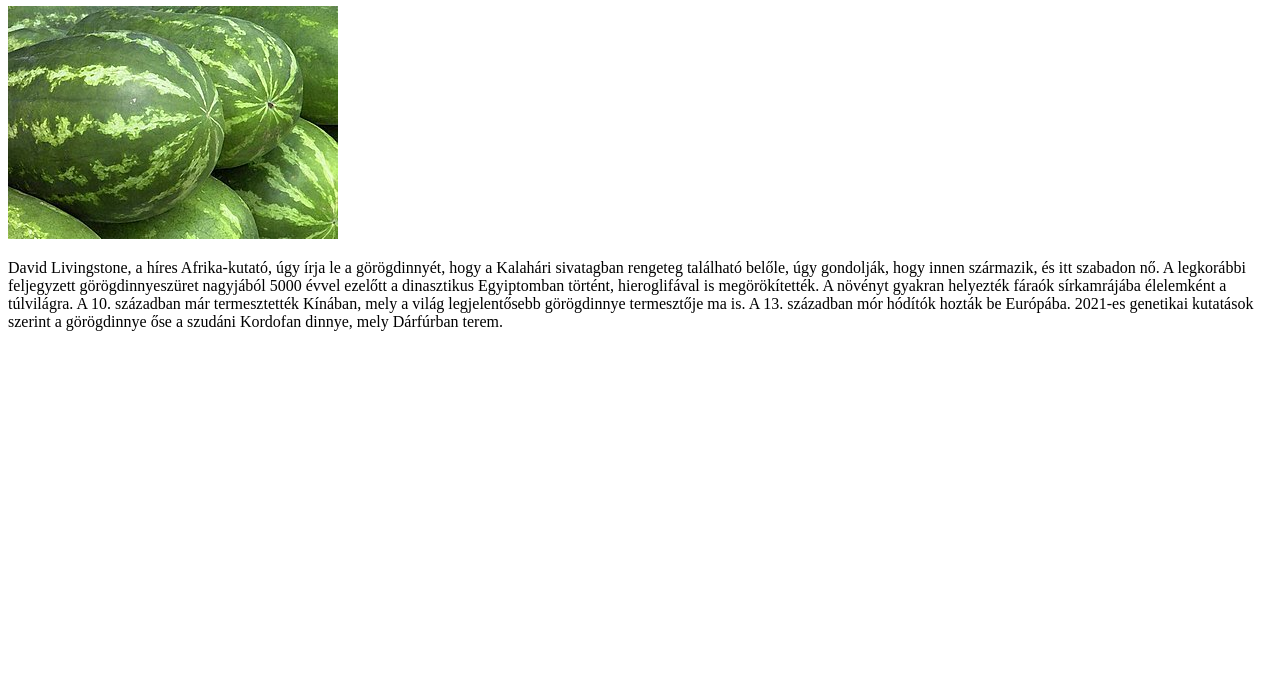
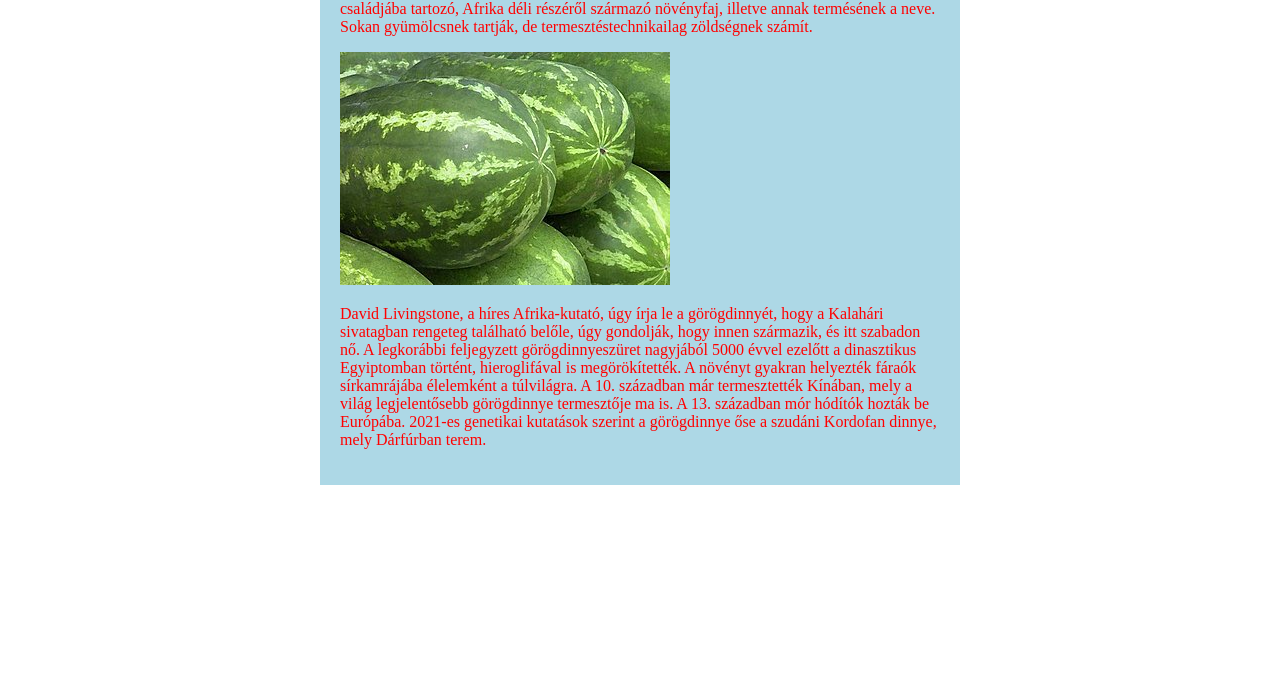
Before and after one commit to Attila135/2025-10-06, a plain HTML site: page index.html in a window 1280 px wide. Shown: the part 126-800 px from the top of the page. Drawn offline with Linux system fonts and the light colour scheme.

Commit message:
Update index.html

```diff
--- a/index.html
+++ b/index.html
@@ -4,11 +4,12 @@
     <meta charset="UTF-8">
     <meta name="viewport" content="width=device-width, initial-scale=1.0">
     <title>Yes</title>
+    <link rel="stylesheet" href="style.css">
 </head>
 <body>
-    <div>
+    <div class="container">
         <h1>dinnyék</h1>
-    </div>
+
     <p>A görögdinnye (Citrullus lanatus) a tökfélék vagy más néven kabakosok (Cucurbitaceae) családjába tartozó, Afrika déli részéről származó növényfaj, illetve annak termésének a neve. Sokan gyümölcsnek tartják, de termesztéstechnikailag zöldségnek számít.</p>
     <img src="Summer_99.jpg" alt="dinnyék">
     <p>David Livingstone, a híres Afrika-kutató, úgy írja le a görögdinnyét, hogy a Kalahári sivatagban rengeteg található belőle, úgy gondolják, hogy innen származik, és itt szabadon nő. A legkorábbi feljegyzett görögdinnyeszüret nagyjából 5000 évvel ezelőtt a dinasztikus Egyiptomban történt, hieroglifával is megörökítették. A növényt gyakran helyezték fáraók sírkamrájába élelemként a túlvilágra.
@@ -16,5 +17,6 @@
 A 10. században már termesztették Kínában, mely a világ legjelentősebb görögdinnye termesztője ma is. A 13. században mór hódítók hozták be Európába.
 
 2021-es genetikai kutatások szerint a görögdinnye őse a szudáni Kordofan dinnye, mely Dárfúrban terem.</p>
+    </div>
 </body>
 </html>
```
